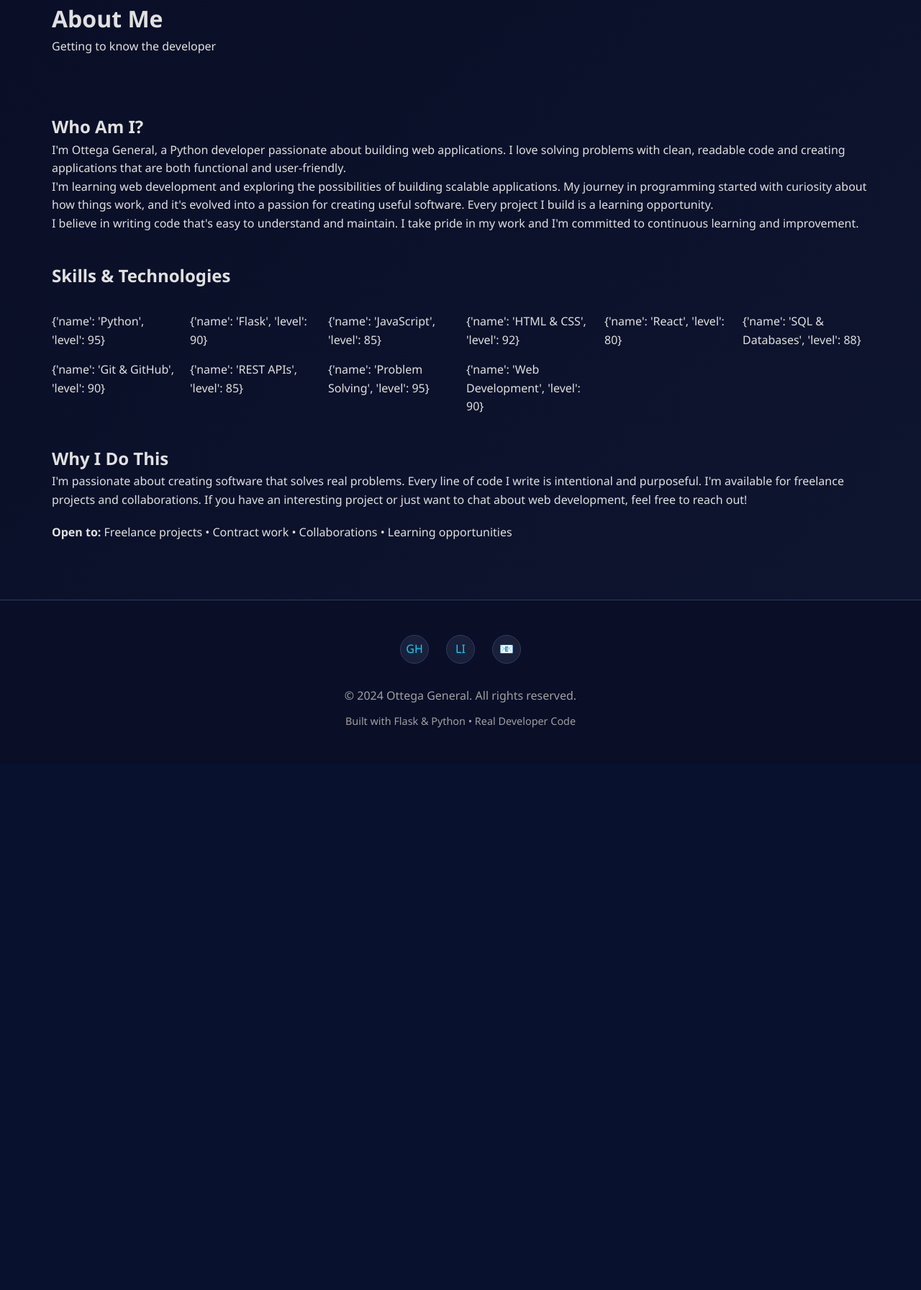
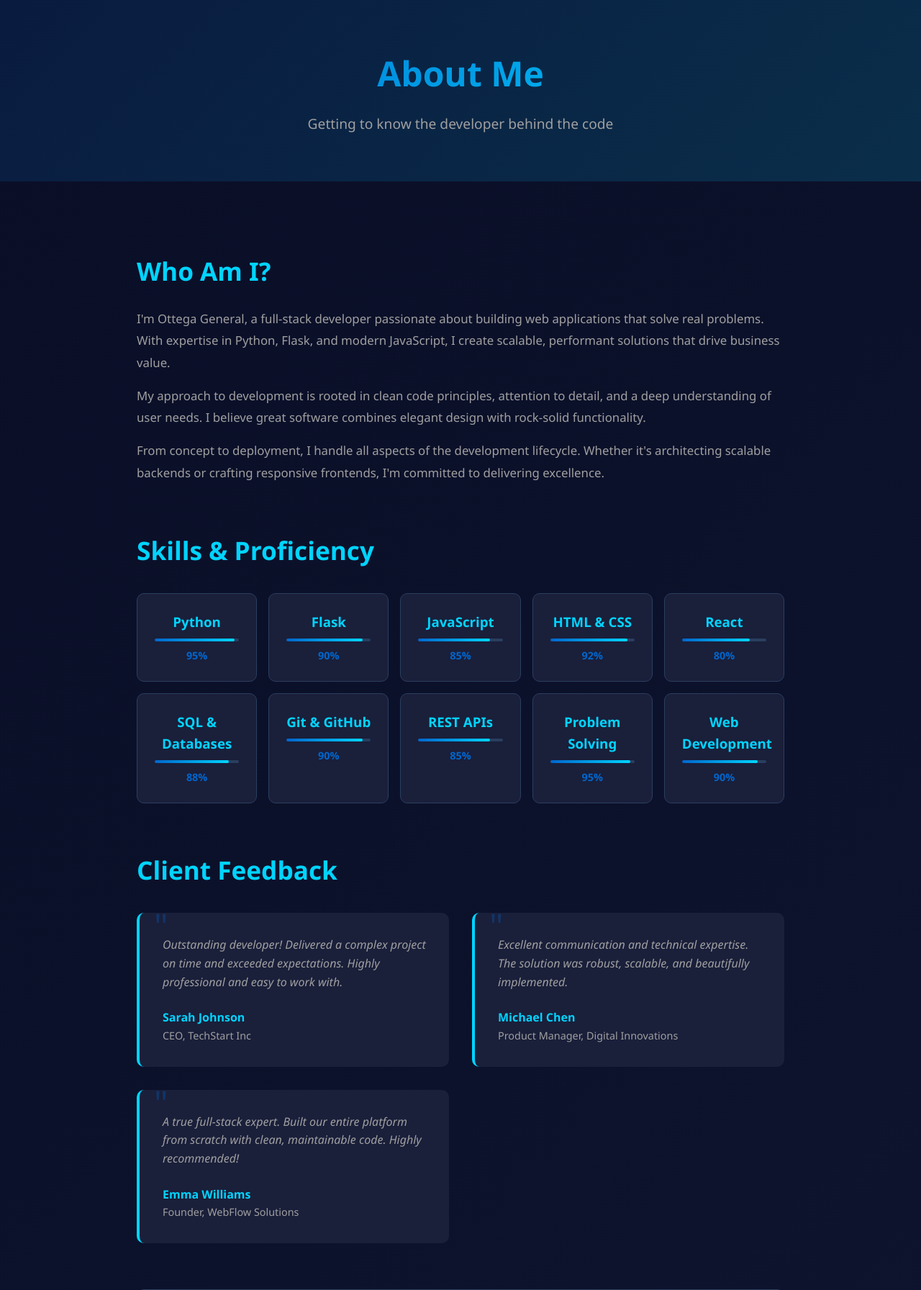
Before and after one commit to ottegageneral-max/Portfolio-, a Flask app: page /about in a window 1280 px wide. Shown: the part 71-1863 px from the top of the page at 72% size. Before the commit the page ends 1082 px from the top, so only its background shows below. Run offline with Flask 3, Linux system fonts and the light colour scheme.

Commit message:
feat: Redesign about page with skills proficiency bars and client testimonials

```diff
--- a/templates/about.html
+++ b/templates/about.html
@@ -1,37 +1,94 @@
 {% extends "base.html" %}
 
 {% block title %}About - {{ portfolio.name }}{% endblock %}
+{% block meta_description %}About {{ portfolio.name }}. A full-stack developer passionate about building modern web applications and solving complex problems.{% endblock %}
 
 {% block content %}
-<div class="page-header">
+<!-- Page Header -->
+<section style="background: linear-gradient(135deg, rgba(0, 102, 204, 0.15) 0%, rgba(0, 212, 255, 0.15) 100%); padding: 4rem 2rem; text-align: center; margin-bottom: 3rem;">
     <div class="container">
-        <h1>About Me</h1>
-        <p>Getting to know the developer</p>
+        <h1 style="font-size: 3rem; margin-bottom: 1rem; background: linear-gradient(135deg, var(--primary-color), var(--secondary-color)); -webkit-background-clip: text; -webkit-text-fill-color: transparent;">About Me</h1>
+        <p style="font-size: 1.2rem; color: var(--text-muted);">Getting to know the developer behind the code</p>
     </div>
-</div>
+</section>
 
-<section class="about-section">
-    <div class="container">
-        <div class="about-content">
-            <h2>Who Am I?</h2>
-            <p>I'm {{ portfolio.name }}, a Python developer passionate about building web applications. I love solving problems with clean, readable code and creating applications that are both functional and user-friendly.</p>
+<!-- About Content -->
+<section style="padding: 3rem 2rem;">
+    <div style="max-width: 900px; margin: 0 auto;">
+        <!-- Who Am I -->
+        <div style="margin-bottom: 4rem;">
+            <h2 style="font-size: 2.2rem; color: var(--secondary-color); margin-bottom: 1.5rem;">Who Am I?</h2>
+            <p style="color: var(--text-muted); margin-bottom: 1rem; line-height: 1.8; font-size: 1.05rem;">
+                I'm {{ portfolio.name }}, a full-stack developer passionate about building web applications that solve real problems. With expertise in Python, Flask, and modern JavaScript, I create scalable, performant solutions that drive business value.
+            </p>
+            <p style="color: var(--text-muted); margin-bottom: 1rem; line-height: 1.8; font-size: 1.05rem;">
+                My approach to development is rooted in clean code principles, attention to detail, and a deep understanding of user needs. I believe great software combines elegant design with rock-solid functionality.
+            </p>
+            <p style="color: var(--text-muted); margin-bottom: 1rem; line-height: 1.8; font-size: 1.05rem;">
+                From concept to deployment, I handle all aspects of the development lifecycle. Whether it's architecting scalable backends or crafting responsive frontends, I'm committed to delivering excellence.
+            </p>
+        </div>
 
-            <p>I'm learning web development and exploring the possibilities of building scalable applications. My journey in programming started with curiosity about how things work, and it's evolved into a passion for creating useful software. Every project I build is a learning opportunity.</p>
-
-            <p>I believe in writing code that's easy to understand and maintain. I take pride in my work and I'm committed to continuous learning and improvement.</p>
-
-            <h2 style="margin-top: 40px;">Skills & Technologies</h2>
+        <!-- Skills Section -->
+        <div style="margin-bottom: 4rem;">
+            <h2 style="font-size: 2.2rem; color: var(--secondary-color); margin-bottom: 2rem;">Skills & Proficiency</h2>
             <div class="skills-grid">
                 {% for skill in skills %}
-                <div class="skill-card">{{ skill }}</div>
+                <div class="skill-item">
+                    <h3>{{ skill.name }}</h3>
+                    <div class="skill-level">
+                        <div class="skill-bar" style="width: {{ skill.level }}%; animation-delay: 0.1s;"></div>
+                    </div>
+                    <p style="color: var(--primary-color); font-weight: 600; margin-top: 0.5rem; font-size: 0.9rem;">{{ skill.level }}%</p>
+                </div>
                 {% endfor %}
             </div>
+        </div>
 
-            <h2 style="margin-top: 40px;">Why I Do This</h2>
-            <p>I'm passionate about creating software that solves real problems. Every line of code I write is intentional and purposeful. I'm available for freelance projects and collaborations. If you have an interesting project or just want to chat about web development, feel free to reach out!</p>
+        <!-- Testimonials -->
+        <div style="margin-bottom: 4rem;">
+            <h2 style="font-size: 2.2rem; color: var(--secondary-color); margin-bottom: 2rem;">Client Feedback</h2>
+            <div class="testimonials-grid">
+                {% for testimonial in testimonials %}
+                <div class="testimonial-card">
+                    <p class="testimonial-text">{{ testimonial.text }}</p>
+                    <div>
+                        <p class="testimonial-author">{{ testimonial.author }}</p>
+                        <p class="testimonial-role">{{ testimonial.role }}</p>
+                    </div>
+                </div>
+                {% endfor %}
+            </div>
+        </div>
 
-            <p style="margin-top: 20px;"><strong>Open to:</strong> Freelance projects • Contract work • Collaborations • Learning opportunities</p>
+        <!-- Why I Do This -->
+        <div style="background: linear-gradient(135deg, rgba(0, 102, 204, 0.1) 0%, rgba(0, 212, 255, 0.1) 100%); padding: 2.5rem; border-radius: 10px; border: 1px solid var(--border-color);">
+            <h2 style="font-size: 2.2rem; color: var(--secondary-color); margin-bottom: 1.5rem;">Why I Do This</h2>
+            <p style="color: var(--text-muted); margin-bottom: 1rem; line-height: 1.8; font-size: 1.05rem;">
+                I'm passionate about creating software that solves real problems and makes a difference. Every line of code I write is intentional, purposeful, and built to last.
+            </p>
+            <p style="color: var(--text-muted); margin-bottom: 1.5rem; line-height: 1.8; font-size: 1.05rem;">
+                I'm available for freelance projects, contract work, and collaborations with teams that value quality and innovation.
+            </p>
+            <div style="margin-top: 2rem;">
+                <p style="color: var(--text-muted); font-weight: 600;">Currently Open To:</p>
+                <ul style="color: var(--text-muted); margin-top: 1rem; padding-left: 1.5rem;">
+                    <li style="margin-bottom: 0.5rem;">✓ Freelance Projects & Contract Work</li>
+                    <li style="margin-bottom: 0.5rem;">✓ Team Collaborations</li>
+                    <li style="margin-bottom: 0.5rem;">✓ Consulting & Code Reviews</li>
+                    <li>✓ Continuous Learning & Mentorship</li>
+                </ul>
+            </div>
         </div>
     </div>
 </section>
+
+<!-- CTA -->
+<section class="cta-section" style="margin: 5rem 2rem;">
+    <div class="container">
+        <h2>Let's Connect</h2>
+        <p>Interested in working together? I'd love to hear about your project.</p>
+        <a href="/contact" class="btn btn-primary">Send Me a Message</a>
+    </div>
+</section>
 {% endblock %}
```
